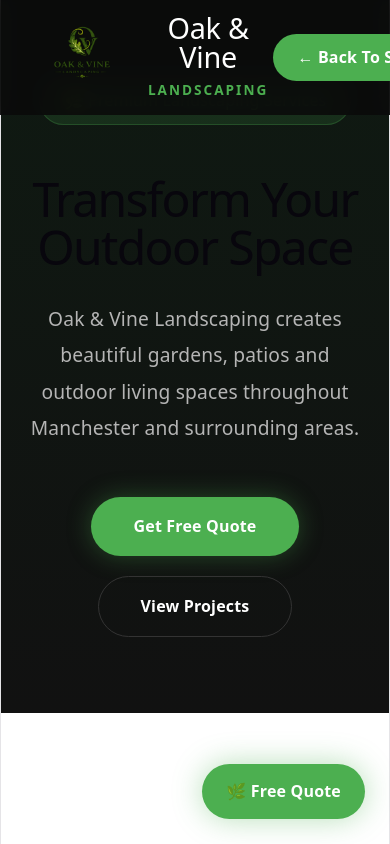
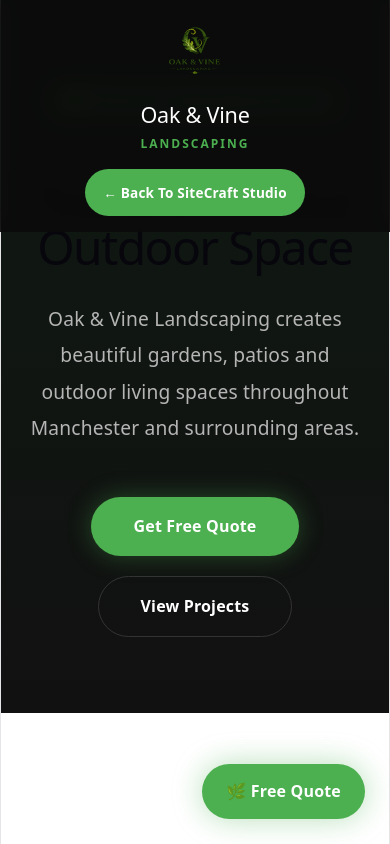
Before and after one commit to sitecraftstudiodesign-afk/oak-vine-landscaping, a React (Vite) app: page / in a window 390 px wide. Shown: the top 844 px of the page. Built offline with nearby package versions, Linux system fonts and the light colour scheme.

Commit message:
Improve mobile navbar

```diff
--- a/src/components/Navbar.jsx
+++ b/src/components/Navbar.jsx
@@ -15,26 +15,30 @@ function Navbar() {
         zIndex: 999,
         background: "rgba(10,10,10,0.9)",
         backdropFilter: "blur(10px)",
-        padding: "10px 40px",
+        padding: window.innerWidth <= 768 ? "16px" : "10px 40px",
         display: "flex",
+        flexDirection: window.innerWidth <= 768 ? "column" : "row",
         justifyContent: "space-between",
         alignItems: "center",
+        gap: window.innerWidth <= 768 ? "14px" : "0",
         boxSizing: "border-box",
+        textAlign: "center",
       }}
     >
       <div
         style={{
           display: "flex",
+          flexDirection: window.innerWidth <= 768 ? "column" : "row",
           alignItems: "center",
-          gap: "18px",
+          gap: window.innerWidth <= 768 ? "10px" : "18px",
         }}
       >
         <img
           src={logo}
           alt="Oak & Vine Logo"
           style={{
-            width: "95px",
-            height: "95px",
+            width: window.innerWidth <= 768 ? "78px" : "95px",
+            height: window.innerWidth <= 768 ? "78px" : "95px",
             objectFit: "cover",
             borderRadius: "50%",
           }}
@@ -45,7 +49,7 @@ function Navbar() {
             style={{
               margin: 0,
               color: "white",
-              fontSize: "1.8rem",
+              fontSize: window.innerWidth <= 768 ? "1.35rem" : "1.8rem",
               lineHeight: "1",
             }}
           >
@@ -56,7 +60,7 @@ function Navbar() {
             style={{
               margin: "6px 0 0 0",
               color: "#4caf50",
-              fontSize: "0.85rem",
+              fontSize: window.innerWidth <= 768 ? "0.75rem" : "0.85rem",
               letterSpacing: "2px",
               textTransform: "uppercase",
               fontWeight: "700",
@@ -68,7 +72,7 @@ function Navbar() {
       </div>
 
       <a
-       href="https://sitecraft-studio-liart.vercel.app#projects"
+        href="https://sitecraft-studio-liart.vercel.app#projects"
         onMouseEnter={() => setHovered(true)}
         onMouseLeave={() => {
           setHovered(false);
@@ -82,9 +86,10 @@ function Navbar() {
             : "#4caf50",
           color: "white",
           textDecoration: "none",
-          padding: "12px 24px",
+          padding: window.innerWidth <= 768 ? "12px 18px" : "12px 24px",
           borderRadius: "50px",
           fontWeight: "700",
+          fontSize: window.innerWidth <= 768 ? "0.85rem" : "1rem",
           whiteSpace: "nowrap",
           transition: "all 0.25s ease",
           transform: pressed
```
